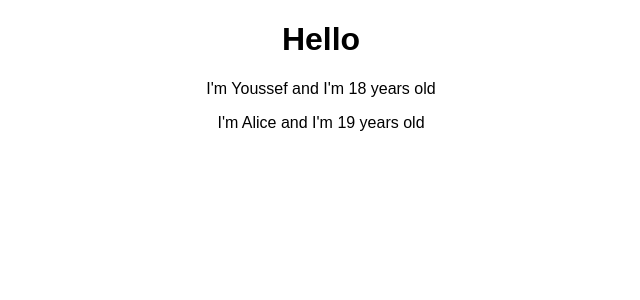
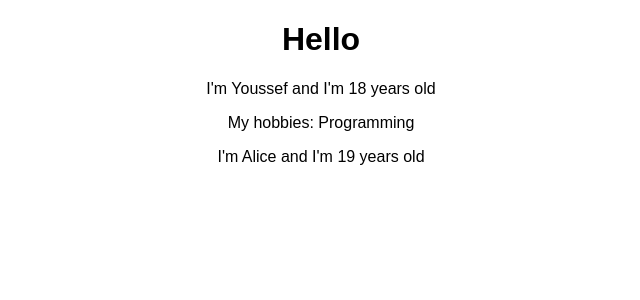
Before and after one commit to youssef-md/The-Burger-Builder, a React (Create React App) app: page / in a window 1280 px wide. Shown: the top 300 px of the page, without its empty margins (319-959 px from the left). Built offline with nearby package versions, Linux system fonts and the light colour scheme.

Commit message:
Using the nested data in the Person tag by using props.children

```diff
--- a/src/App.js
+++ b/src/App.js
@@ -7,7 +7,7 @@ class App extends Component {
     return (
       <div className="App">
         <h1>Hello</h1>
-        <Person name="Youssef" age="18" />
+        <Person name="Youssef" age="18" >My hobbies: Programming</Person>
         <Person name="Alice" age="19" />
       </div>
     );
--- a/src/Person/Person.js
+++ b/src/Person/Person.js
@@ -1,7 +1,12 @@
 import React from 'react'
 
 const Person = (props) => {
-  return <p>I'm { props.name } and I'm { props.age } years old</p>
+  return (
+    <div>
+      <p>I'm { props.name } and I'm { props.age } years old</p>
+      <p>{ props.children }</p>
+    </div>
+  )
 }
 
 export default Person
```
